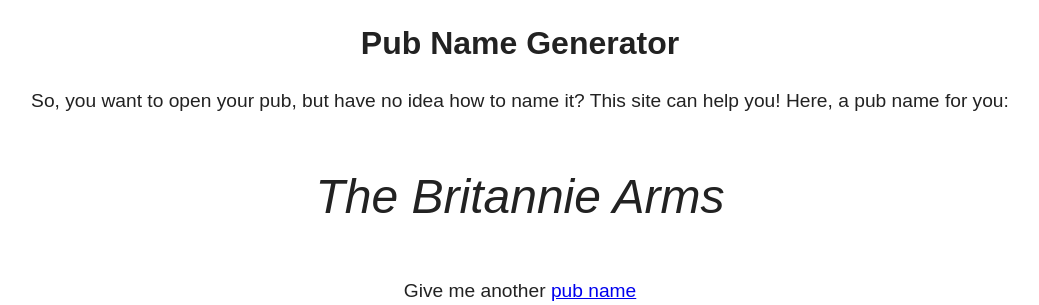
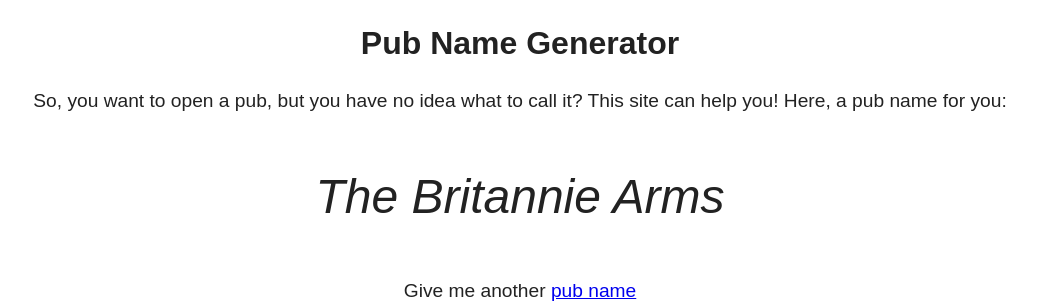
Before and after one commit to pablorecio/pubnamegenerator, a Django app: page / in a window 1280 px wide. Shown: the top 305 px of the page, without its empty margins (120-1159 px from the left). Run offline with Django 3.2, Linux system fonts and the light colour scheme.

Commit message:
Small copy change

```diff
--- a/pubnamegenerator/templates/index.html
+++ b/pubnamegenerator/templates/index.html
@@ -16,7 +16,7 @@
         <header>
             <h1>Pub Name Generator</h1>
             <p>
-                So, you want to open your pub, but have no idea how to name it?
+                So, you want to open a pub, but you have no idea what to call it?
                 This site can help you! Here, a pub name for you:
             </p>
         </header>
```
